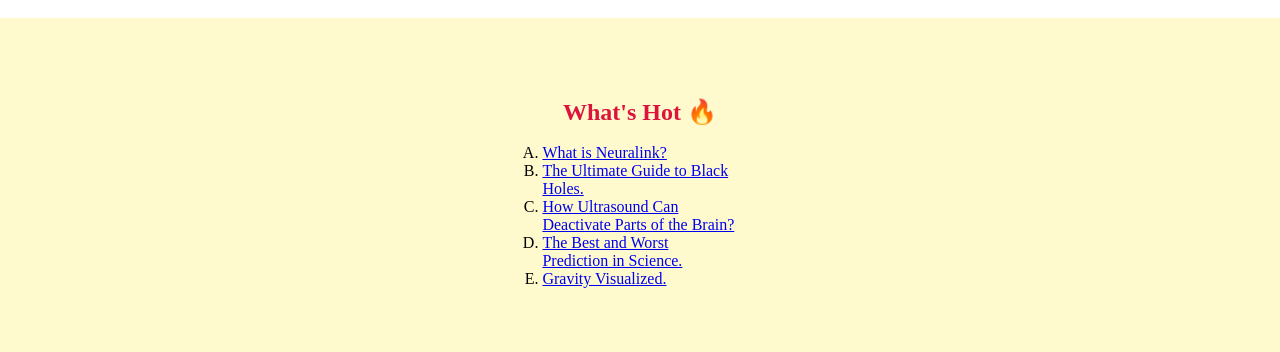
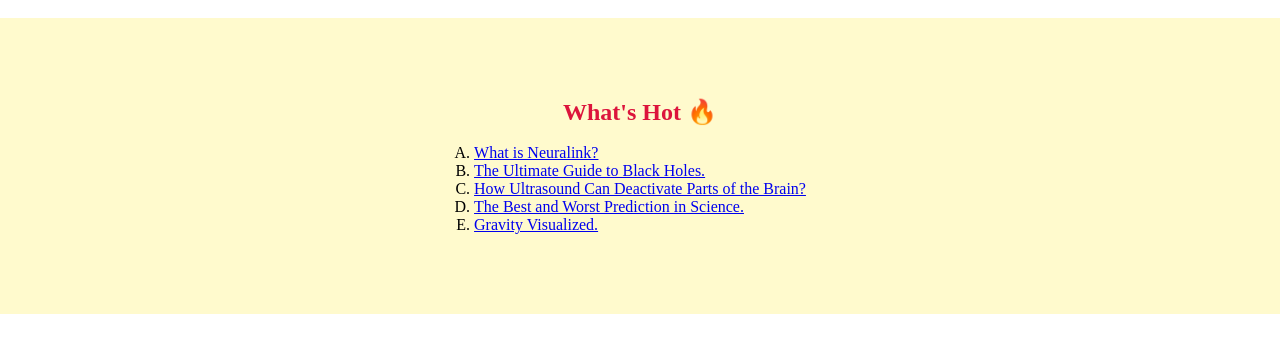
Before and after one commit to Aryan-master/Techmorphix, a plain HTML site: page media.html in a window 1280 px wide. Shown: the part 788-1140 px from the top of the page. After the commit the page ends 1102 px from the top, so only its background shows below. Drawn offline with Linux system fonts and the light colour scheme.

```diff
--- a/css/styles.css
+++ b/css/styles.css
@@ -68,10 +68,11 @@ li3 a{
 }
 .whot
 {
-    display: block;
+    display: flex;
+    flex-direction: column;
     margin-left: auto;
     margin-right: auto;
-    width: 16%;
+    width: fit-content;
 }
 section{
     height: 550;
```
